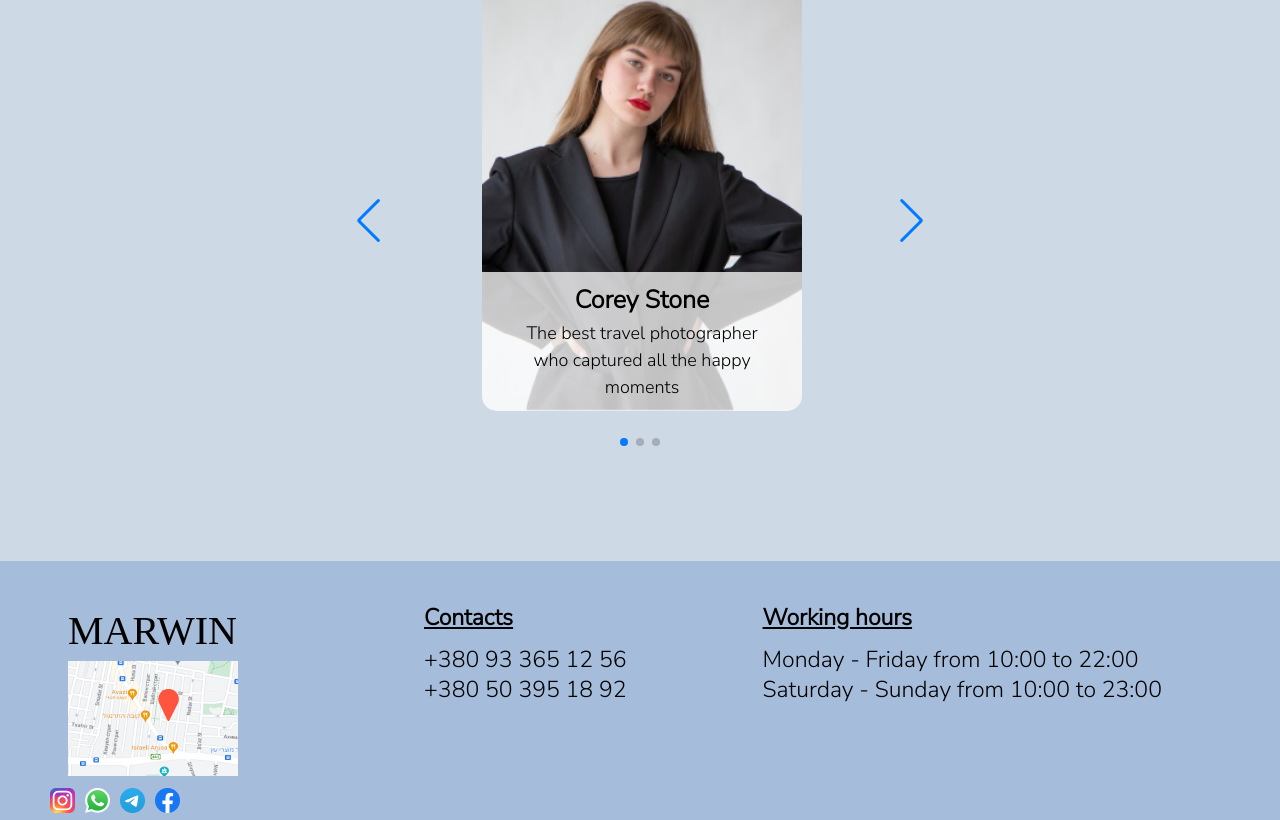
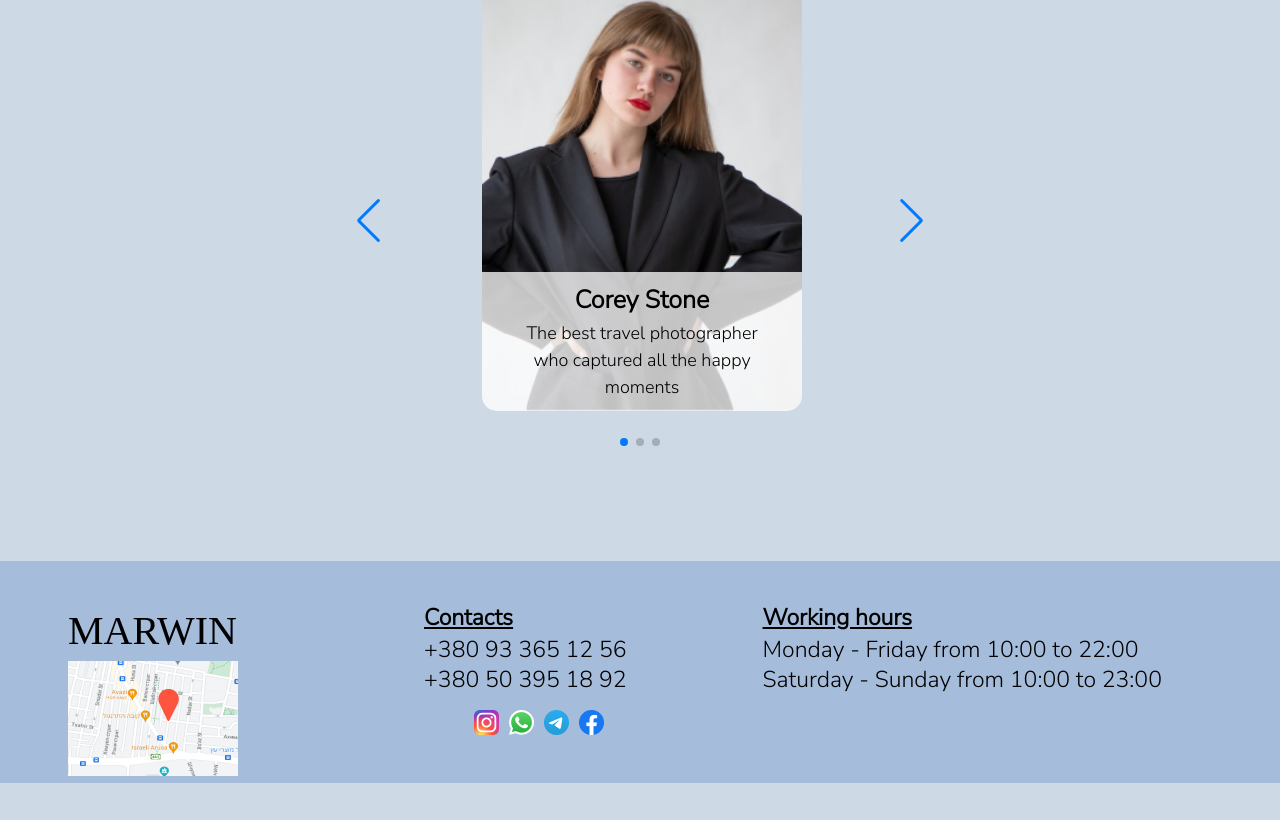
Before and after one commit to progDevtoritollo/photo-studio-marwin-landing, a Next.js app: page / in a window 1280 px wide. Shown: the part 4049-4869 px from the top of the page. After the commit the page ends 4832 px from the top, so only its background shows below. Built offline with nearby package versions, Linux system fonts and the light colour scheme.

Commit message:
relocate messangers to Contacts

```diff
--- a/src/components/contacts/contacts.tsx
+++ b/src/components/contacts/contacts.tsx
@@ -1,6 +1,8 @@
 import React, { FC } from 'react'
+import { Box, Typography, } from '@mui/material';
 
-import { Box, Typography, } from '@mui/material';
+import { Messengers } from '@/components/messengers'
+
 
 const Contacts: FC = () => {
   return (
@@ -15,8 +17,7 @@ const Contacts: FC = () => {
           Contacts
         </Typography>
         <Box sx={{
-          display: 'flex', flexDirection: 'column',
-          mt: { xs: 2, md: 1 }, mb: { xs: 2, md: 1 },
+          display: 'flex', flexDirection: 'column', pb: { xs: 1, md: 1 },
         }}>
           <Typography variant='Paragraph1_regular'
             sx={{
@@ -28,6 +29,7 @@ const Contacts: FC = () => {
           }}>+380 50 395 18 92
           </Typography>
         </Box>
+        <Messengers />
       </Box>
     </>
   )
--- a/src/components/footer/footer.tsx
+++ b/src/components/footer/footer.tsx
@@ -35,12 +35,10 @@ const Footer: FC = () => {
 					<Contacts />
 					<Box sx={{ display: 'flex', flexDirection: 'column', mr: { xs: 2, md: 5 }, }}>
 						<Typography variant='Heading4_with_line' sx={{
-							fontSize: { xs: 13.5, sm: 23, },
+							fontSize: { xs: 14, sm: 23, }
 						}} >Working hours</Typography>
 						<Box sx={{
-							display: 'flex', flexDirection: 'column',
-							mt: { xs: 2, md: 1 },
-							mb: { xs: 2, md: 1 },
+							display: 'flex', flexDirection: 'column', pb: { xs: 1, md: 1 },
 						}}>
 							<Typography variant='Paragraph1_regular' sx={{
 								fontSize: { xs: 13.5, sm: 23, },
@@ -53,7 +51,6 @@ const Footer: FC = () => {
 						</Box>
 					</Box>
 				</Box>
-				<Messengers />
 			</Box >
 		</>
 	)
--- a/src/components/navigation/navigation.tsx
+++ b/src/components/navigation/navigation.tsx
@@ -9,7 +9,6 @@ import { navigations } from './navigation.data'
 import type { Navigation } from '@/interfaces/navigation'
 import { Logo } from '../logo';
 import { Contacts } from '../contacts';
-import Messenger from '../messengers/messengers';
 import theme from '@/config/theme';
 
 const Navigation: FC = () => {
@@ -134,7 +133,6 @@ const Navigation: FC = () => {
           maxWidth: { xs: 130, sm: 220 },
         }}>
           <Contacts />
-          <Messenger />
         </Box>
         <Box sx={{
           display: 'flex',
```
